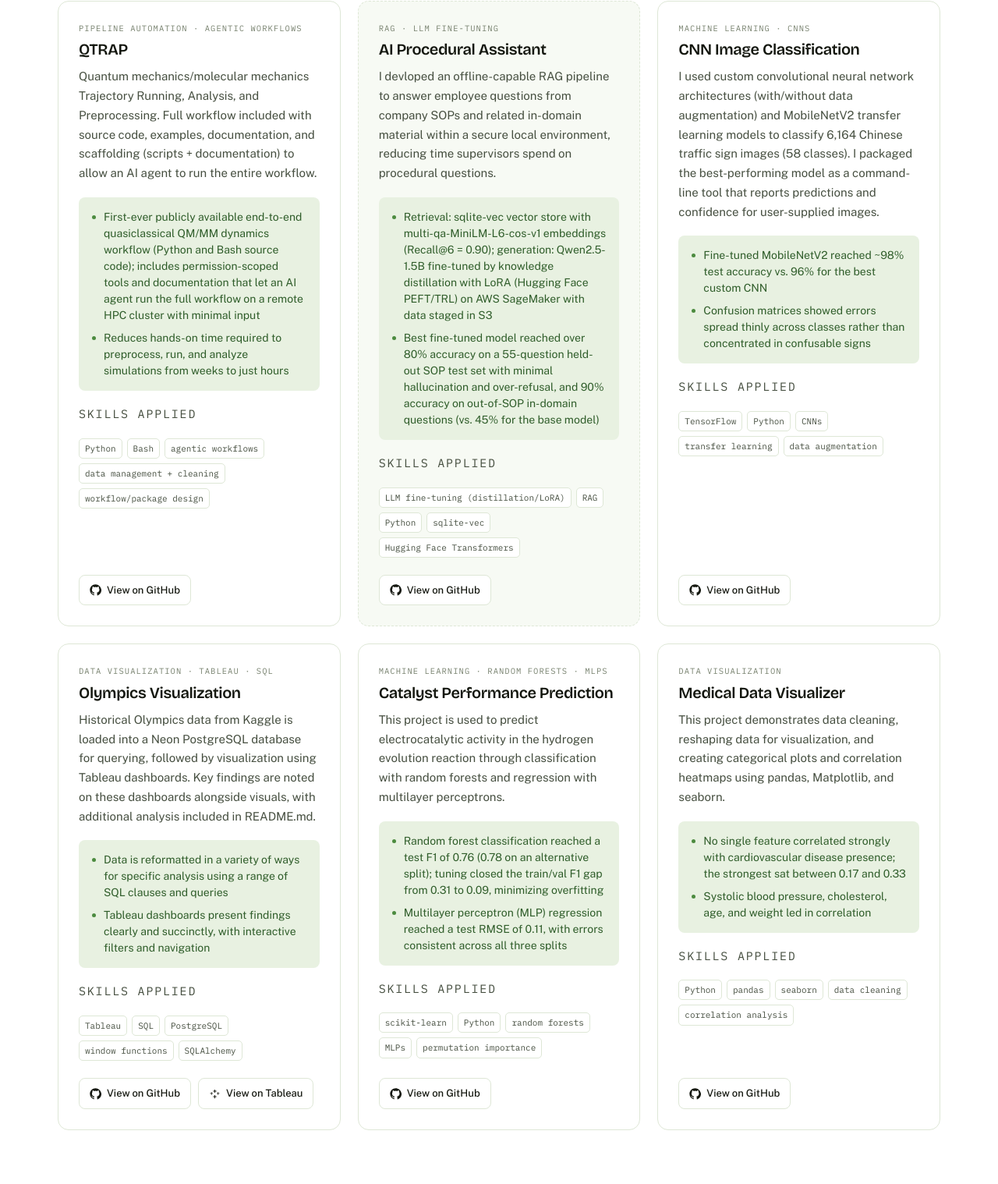
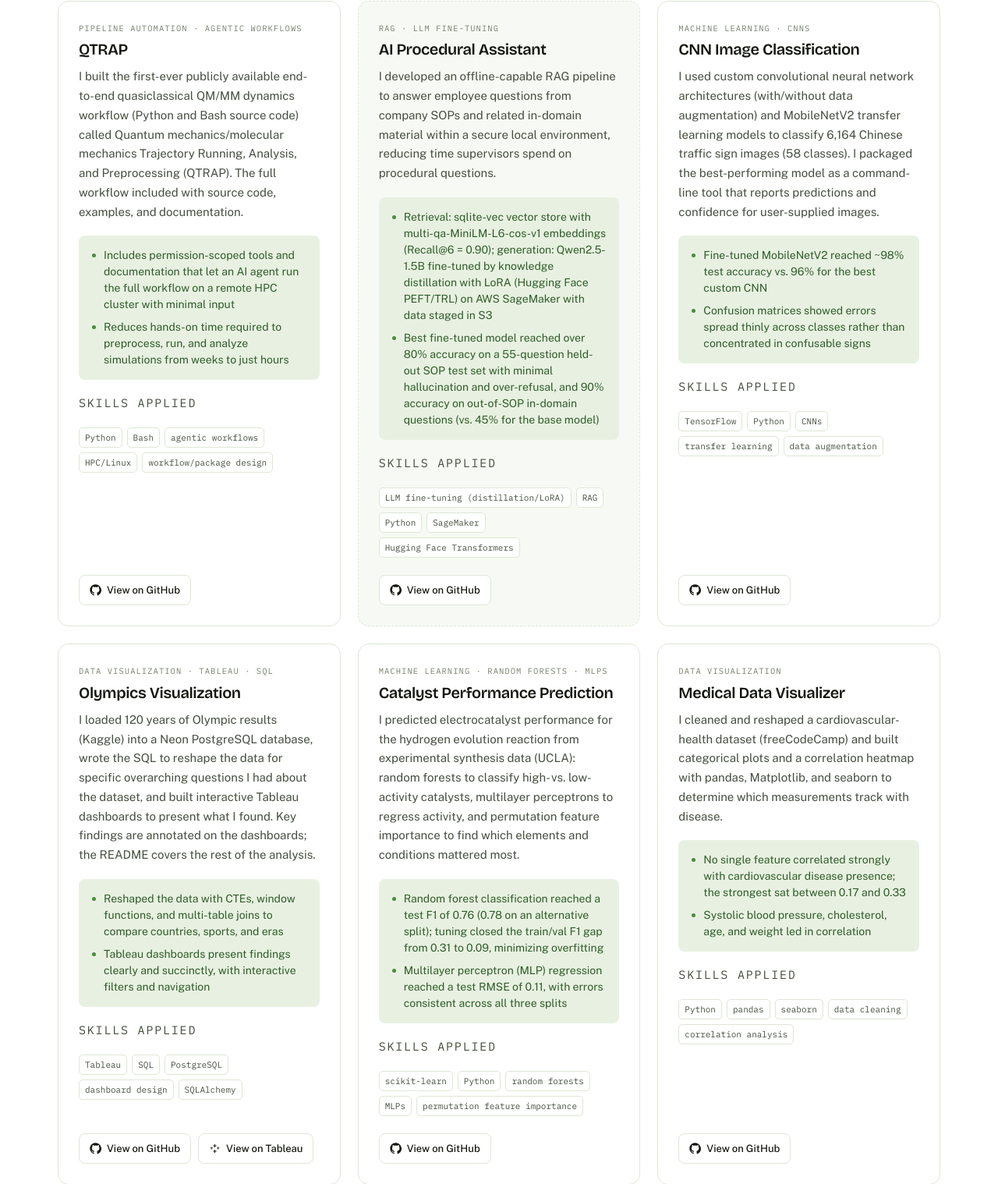
Before and after one commit to Riversamet/Riversamet.github.io, a plain HTML site: page index.html in a window 1280 px wide. Shown: the part 1178-2696 px from the top of the page at 78% size. Drawn offline with nearby package versions, Linux system fonts and the light colour scheme.

Commit message:
Add files via upload

```diff
--- a/index.html
+++ b/index.html
@@ -281,7 +281,7 @@ footer{border-top:1px solid var(--line);background:var(--paper);padding:26px 0;f
         <img class="name-logo" src="logo.png" alt="">
         <h1>River Samet</h1>
       </div>
-      <p class="lede">Hi! My name is River Samet and I'm an aspiring data scientist currently living in Santa Monica, CA. I recently received my Master of Science in Chemistry with a computational emphasis from UCLA. During this program, I learned how to automate complex processes by building Python and Bash-based workflows, predict chemical reactivity trends using machine learning, and gather valuable research insights from large, messy datasets acquired by running computational jobs on remote HPC clusters. This program, along with an assortment of personal data science projects that I've designed and published on GitHub, has prepared me for upcoming career opportunities in data science!</p>
+      <p class="lede">Hi! My name is River Samet and I'm an aspiring data scientist currently living in Santa Monica, CA. I recently received my Master of Science in Chemistry with a computational emphasis from UCLA. During this program, I learned how to automate complex processes by building Python and Bash-based workflows, predict chemical reactivity trends using machine learning, and gather valuable research insights from large, messy datasets acquired by running computational jobs on remote HPC clusters. This program, along with an assortment of personal data science projects that I've designed and published on GitHub, has prepared me for upcoming career opportunities in data science, which I am currently searching for!</p>
       <div class="cta-row">
         <a class="btn btn-solid" href="resume.pdf" download="River_Samet_Resume.pdf" data-dl>Download resume</a>
         <a class="btn btn-ghost" href="resume.pdf" target="_blank" rel="noopener">View in browser</a>
@@ -323,13 +323,13 @@ footer{border-top:1px solid var(--line);background:var(--paper);padding:26px 0;f
           <span>Pipeline automation &middot; Agentic workflows</span>
           <h3>QTRAP</h3>
         </div>
-        <p>Quantum mechanics/molecular mechanics Trajectory Running, Analysis, and Preprocessing. Full workflow included with source code, examples, documentation, and scaffolding (scripts + documentation) to allow an AI agent to run the entire workflow.</p>
+        <p>I built the first-ever publicly available end-to-end quasiclassical QM/MM dynamics workflow (Python and Bash source code) called Quantum mechanics/molecular mechanics Trajectory Running, Analysis, and Preprocessing (QTRAP). The full workflow included with source code, examples, and documentation.</p>
         <ul class="findings">
-          <li>First-ever publicly available end-to-end quasiclassical QM/MM dynamics workflow (Python and Bash source code); includes permission-scoped tools and documentation that let an AI agent run the full workflow on a remote HPC cluster with minimal input</li>
+          <li>Includes permission-scoped tools and documentation that let an AI agent run the full workflow on a remote HPC cluster with minimal input</li>
           <li>Reduces hands-on time required to preprocess, run, and analyze simulations from weeks to just hours</li>
         </ul>
         <p class="skills-label">Skills applied</p>
-        <ul class="tags"><li>Python</li><li>Bash</li><li>agentic workflows</li><li>data management + cleaning</li><li>workflow/package design</li></ul>
+        <ul class="tags"><li>Python</li><li>Bash</li><li>agentic workflows</li><li>HPC/Linux</li><li>workflow/package design</li></ul>
         <div class="proj-links">
           <a class="repo-btn" href="https://github.com/Riversamet/QTRAP" target="_blank" rel="noopener">
             <svg viewBox="0 0 24 24" fill="currentColor" aria-hidden="true"><path d="M12 .5C5.7.5.5 5.7.5 12c0 5.1 3.3 9.4 7.9 10.9.6.1.8-.2.8-.6v-2c-3.2.7-3.9-1.5-3.9-1.5-.5-1.3-1.3-1.7-1.3-1.7-1.1-.7.1-.7.1-.7 1.2.1 1.8 1.2 1.8 1.2 1 1.8 2.7 1.3 3.4 1 .1-.8.4-1.3.7-1.6-2.6-.3-5.3-1.3-5.3-5.8 0-1.3.5-2.3 1.2-3.1-.1-.3-.5-1.5.1-3.1 0 0 1-.3 3.3 1.2a11.3 11.3 0 0 1 6 0c2.3-1.5 3.3-1.2 3.3-1.2.6 1.6.2 2.8.1 3.1.8.8 1.2 1.8 1.2 3.1 0 4.5-2.7 5.5-5.3 5.8.4.4.8 1.1.8 2.2v3.3c0 .4.2.7.8.6 4.6-1.5 7.9-5.8 7.9-10.9C23.5 5.7 18.3.5 12 .5z"/></svg>
@@ -344,13 +344,13 @@ footer{border-top:1px solid var(--line);background:var(--paper);padding:26px 0;f
           <span>RAG &middot; LLM fine-tuning</span>
           <h3>AI Procedural Assistant</h3>
         </div>
-        <p>I devloped an offline-capable RAG pipeline to answer employee questions from company SOPs and related in-domain material within a secure local environment, reducing time supervisors spend on procedural questions.</p>
+        <p>I developed an offline-capable RAG pipeline to answer employee questions from company SOPs and related in-domain material within a secure local environment, reducing time supervisors spend on procedural questions.</p>
         <ul class="findings">
           <li>Retrieval: sqlite-vec vector store with multi-qa-MiniLM-L6-cos-v1 embeddings (Recall@6 = 0.90); generation: Qwen2.5-1.5B fine-tuned by knowledge distillation with LoRA (Hugging Face PEFT/TRL) on AWS SageMaker with data staged in S3</li>
           <li>Best fine-tuned model reached over 80% accuracy on a 55-question held-out SOP test set with minimal hallucination and over-refusal, and 90% accuracy on out-of-SOP in-domain questions (vs. 45% for the base model)</li>
         </ul>
         <p class="skills-label">Skills applied</p>
-        <ul class="tags"><li>LLM fine-tuning (distillation/LoRA)</li><li>RAG</li><li>Python</li><li>sqlite-vec</li><li>Hugging Face Transformers</li></ul>
+        <ul class="tags"><li>LLM fine-tuning (distillation/LoRA)</li><li>RAG</li><li>Python</li><li>SageMaker</li><li>Hugging Face Transformers</li></ul>
         <div class="proj-links">
           <a class="repo-btn" href="https://github.com/Riversamet/AI_Procedural_Assistant" target="_blank" rel="noopener">
             <svg viewBox="0 0 24 24" fill="currentColor" aria-hidden="true"><path d="M12 .5C5.7.5.5 5.7.5 12c0 5.1 3.3 9.4 7.9 10.9.6.1.8-.2.8-.6v-2c-3.2.7-3.9-1.5-3.9-1.5-.5-1.3-1.3-1.7-1.3-1.7-1.1-.7.1-.7.1-.7 1.2.1 1.8 1.2 1.8 1.2 1 1.8 2.7 1.3 3.4 1 .1-.8.4-1.3.7-1.6-2.6-.3-5.3-1.3-5.3-5.8 0-1.3.5-2.3 1.2-3.1-.1-.3-.5-1.5.1-3.1 0 0 1-.3 3.3 1.2a11.3 11.3 0 0 1 6 0c2.3-1.5 3.3-1.2 3.3-1.2.6 1.6.2 2.8.1 3.1.8.8 1.2 1.8 1.2 3.1 0 4.5-2.7 5.5-5.3 5.8.4.4.8 1.1.8 2.2v3.3c0 .4.2.7.8.6 4.6-1.5 7.9-5.8 7.9-10.9C23.5 5.7 18.3.5 12 .5z"/></svg>
@@ -386,13 +386,13 @@ footer{border-top:1px solid var(--line);background:var(--paper);padding:26px 0;f
           <span>Data visualization &middot; Tableau &middot; SQL</span>
           <h3>Olympics Visualization</h3>
         </div>
-        <p>Historical Olympics data from Kaggle is loaded into a Neon PostgreSQL database for querying, followed by visualization using Tableau dashboards. Key findings are noted on these dashboards alongside visuals, with additional analysis included in README.md.</p>
+        <p>I loaded 120 years of Olympic results (Kaggle) into a Neon PostgreSQL database, wrote the SQL to reshape the data for specific overarching questions I had about the dataset, and built interactive Tableau dashboards to present what I found. Key findings are annotated on the dashboards; the README covers the rest of the analysis.</p>
         <ul class="findings">
-          <li>Data is reformatted in a variety of ways for specific analysis using a range of SQL clauses and queries</li>
+          <li>Reshaped the data with CTEs, window functions, and multi-table joins to compare countries, sports, and eras</li>
           <li>Tableau dashboards present findings clearly and succinctly, with interactive filters and navigation</li>
         </ul>
         <p class="skills-label">Skills applied</p>
-        <ul class="tags"><li>Tableau</li><li>SQL</li><li>PostgreSQL</li><li>window functions</li><li>SQLAlchemy</li></ul>
+        <ul class="tags"><li>Tableau</li><li>SQL</li><li>PostgreSQL</li><li>dashboard design</li><li>SQLAlchemy</li></ul>
         <div class="proj-links">
           <a class="repo-btn" href="https://github.com/Riversamet/Olympics_Visualization" target="_blank" rel="noopener">
             <svg viewBox="0 0 24 24" fill="currentColor" aria-hidden="true"><path d="M12 .5C5.7.5.5 5.7.5 12c0 5.1 3.3 9.4 7.9 10.9.6.1.8-.2.8-.6v-2c-3.2.7-3.9-1.5-3.9-1.5-.5-1.3-1.3-1.7-1.3-1.7-1.1-.7.1-.7.1-.7 1.2.1 1.8 1.2 1.8 1.2 1 1.8 2.7 1.3 3.4 1 .1-.8.4-1.3.7-1.6-2.6-.3-5.3-1.3-5.3-5.8 0-1.3.5-2.3 1.2-3.1-.1-.3-.5-1.5.1-3.1 0 0 1-.3 3.3 1.2a11.3 11.3 0 0 1 6 0c2.3-1.5 3.3-1.2 3.3-1.2.6 1.6.2 2.8.1 3.1.8.8 1.2 1.8 1.2 3.1 0 4.5-2.7 5.5-5.3 5.8.4.4.8 1.1.8 2.2v3.3c0 .4.2.7.8.6 4.6-1.5 7.9-5.8 7.9-10.9C23.5 5.7 18.3.5 12 .5z"/></svg>
@@ -411,13 +411,13 @@ footer{border-top:1px solid var(--line);background:var(--paper);padding:26px 0;f
           <span>Machine learning &middot; Random Forests &middot; MLPs </span>
           <h3>Catalyst Performance Prediction</h3>
         </div>
-        <p>This project is used to predict electrocatalytic activity in the hydrogen evolution reaction through classification with random forests and regression with multilayer perceptrons.</p>
+        <p>I predicted electrocatalyst performance for the hydrogen evolution reaction from experimental synthesis data (UCLA): random forests to classify high- vs. low-activity catalysts, multilayer perceptrons to regress activity, and permutation feature importance to find which elements and conditions mattered most.</p>
         <ul class="findings">
           <li>Random forest classification reached a test F1 of 0.76 (0.78 on an alternative split); tuning closed the train/val F1 gap from 0.31 to 0.09, minimizing overfitting</li>
           <li>Multilayer perceptron (MLP) regression reached a test RMSE of 0.11, with errors consistent across all three splits</li>
         </ul>
         <p class="skills-label">Skills applied</p>
-        <ul class="tags"><li>scikit-learn</li><li>Python</li><li>random forests</li><li>MLPs</li><li>permutation importance</li></ul>
+        <ul class="tags"><li>scikit-learn</li><li>Python</li><li>random forests</li><li>MLPs</li><li>permutation feature importance</li></ul>
         <div class="proj-links">
           <a class="repo-btn" href="https://github.com/Riversamet/Electrocatalyst_Performance_Prediction" target="_blank" rel="noopener">
             <svg viewBox="0 0 24 24" fill="currentColor" aria-hidden="true"><path d="M12 .5C5.7.5.5 5.7.5 12c0 5.1 3.3 9.4 7.9 10.9.6.1.8-.2.8-.6v-2c-3.2.7-3.9-1.5-3.9-1.5-.5-1.3-1.3-1.7-1.3-1.7-1.1-.7.1-.7.1-.7 1.2.1 1.8 1.2 1.8 1.2 1 1.8 2.7 1.3 3.4 1 .1-.8.4-1.3.7-1.6-2.6-.3-5.3-1.3-5.3-5.8 0-1.3.5-2.3 1.2-3.1-.1-.3-.5-1.5.1-3.1 0 0 1-.3 3.3 1.2a11.3 11.3 0 0 1 6 0c2.3-1.5 3.3-1.2 3.3-1.2.6 1.6.2 2.8.1 3.1.8.8 1.2 1.8 1.2 3.1 0 4.5-2.7 5.5-5.3 5.8.4.4.8 1.1.8 2.2v3.3c0 .4.2.7.8.6 4.6-1.5 7.9-5.8 7.9-10.9C23.5 5.7 18.3.5 12 .5z"/></svg>
@@ -432,7 +432,7 @@ footer{border-top:1px solid var(--line);background:var(--paper);padding:26px 0;f
           <span>Data visualization</span>
           <h3>Medical Data Visualizer</h3>
         </div>
-        <p>This project demonstrates data cleaning, reshaping data for visualization, and creating categorical plots and correlation heatmaps using pandas, Matplotlib, and seaborn.</p>
+        <p>I cleaned and reshaped a cardiovascular-health dataset (freeCodeCamp) and built categorical plots and a correlation heatmap with pandas, Matplotlib, and seaborn to determine which measurements track with disease.</p>
         <ul class="findings">
           <li>No single feature correlated strongly with cardiovascular disease presence; the strongest sat between 0.17 and 0.33</li>
           <li>Systolic blood pressure, cholesterol, age, and weight led in correlation</li>
@@ -455,7 +455,7 @@ footer{border-top:1px solid var(--line);background:var(--paper);padding:26px 0;f
 <section id="experience" class="rv">
   <div class="wrap">
     <p class="eyebrow">Experience</p>
-    <h2>Previous Roles</h2>
+    <h2>Previous/Current Roles</h2>
 
     <div class="xp">
       <div class="xp-row">
@@ -568,7 +568,7 @@ footer{border-top:1px solid var(--line);background:var(--paper);padding:26px 0;f
   <div class="wrap">
     <p class="eyebrow">Contact</p>
     <h2>Let's talk.</h2>
-    <p class="lede" style="margin-top:16px">Open to full-time data science and analytics, applied ML, and ML engineering roles in Los Angeles/Orange County or remote. Email is the best way to reach me.</p>
+    <p class="lede" style="margin-top:16px">Open to full-time data science or analytics, applied ML, and ML engineering roles in Los Angeles/Orange County or remote. Email is the best way to reach me.</p>
 
     <p style="margin:34px 0 0"><a class="big-mail" href="mailto:riversamet@gmail.com">riversamet@gmail.com</a></p>
 
```
